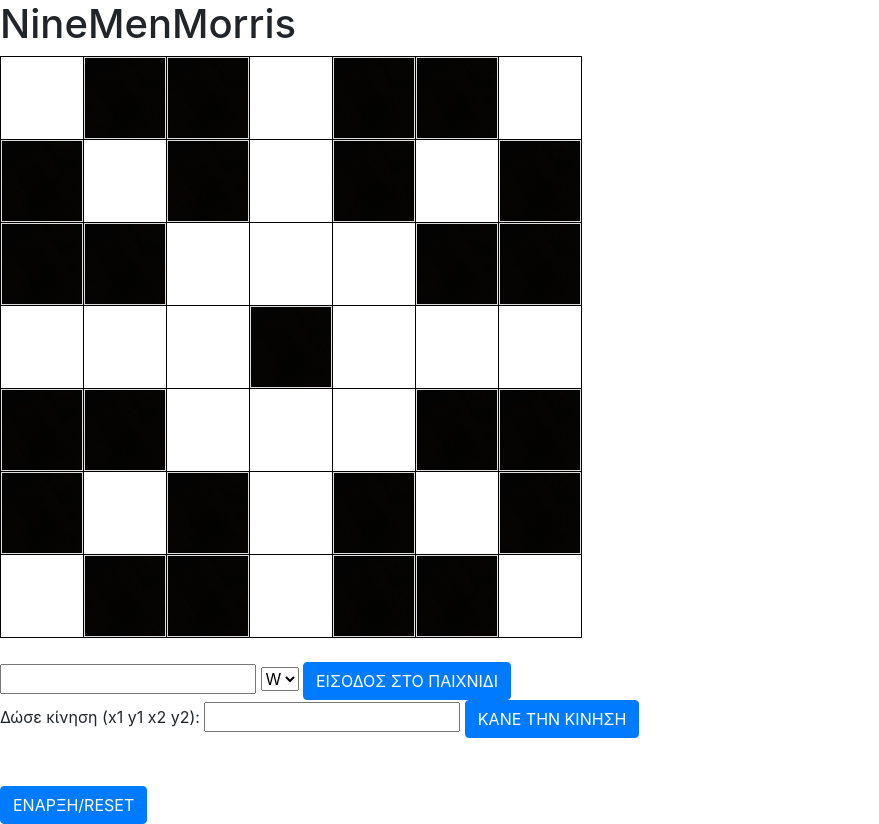
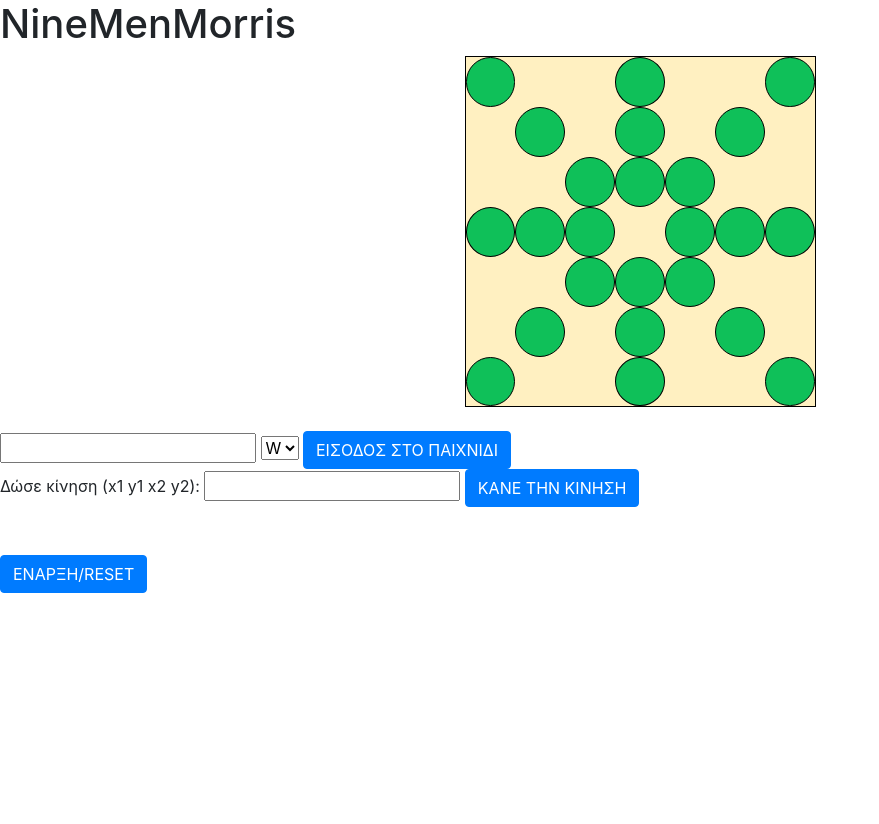
Before and after one commit to iee-ihu-gr-course1941/ADISE21_NineMensMorris, a PHP site: page / in a window 1280 px wide. Shown: the whole page, without its empty margins (0-879 px from the left). After the commit the page ends 593 px from the top, so only its background shows below. Run offline with PHP 8.4, Linux system fonts and the light colour scheme; data comes from the database, SQL or seed files in the repository.

Commit message:
Changed ninemenmorris.js and ninemenmorris.css to display board

```diff
--- a/css/ninemenmorris.css
+++ b/css/ninemenmorris.css
@@ -1,5 +1,48 @@
-#nmm_table TD {width: 3em; height: 3em; border:1px solid black;text-align:center;}
+#nmm_board{
+    display: flex;
+    justify-content: center;
+}
+
+#nmm_board table{
+    border: 1px solid black;
+}
+
+#nmm_table TD {
+    width: 50px;
+    height: 50px;
+    text-align:center;
+    padding: 0;
+}
+
 #nmm_table {border-collapse: collapse;}
-TD.r_square {background-color:#DDD;}
-TD.g_square {background-color:#FFF;}
-IMG.piece {width: 5em; height:5em; padding:0px; margin:0px;}
+
+TD.g_square{
+    background-color:#fff0c1;
+}
+
+TD.r_square{
+    background-color:#fff0c1;
+}
+
+
+/* TD#square_4_2 div{
+    background-color: black;
+    border-radius: 50%;
+}
+
+TD#square_4_3 div{
+    background-color: rgb(228, 220, 220) !important;
+    border: 0px;
+    border-radius: 50%;
+} */
+
+
+div.g_square{
+    position: relative;
+    border: 1px solid black;
+    background-color: rgb(15, 192, 89);
+    border-radius: 50%;
+    width: 100%;
+    height: 100%;
+    z-index: 10;
+}
--- a/js/ninemenmorris.js
+++ b/js/ninemenmorris.js
@@ -44,11 +44,11 @@ function fill_board_by_data(data,y,z) {
 		var o = data[i];
 		var id = '#square_'+ o.X + '_' + o.Y;
 		if (o.Bcolor == 'r') {
-			var im ='<img class="piece" src="images/B.png">';
+			var div ='<div class="r_square">';
 		} else if (o.Bcolor == 'g') {
-			var im = '<img class="piece" src="images/W.png">';
+			var div = '<div class="g_square">';
 		}
-		$(id).addClass(o.Bcolor+'_square').html(im);
+		$(id).addClass(o.Bcolor+'_square').html(div);
 
 	}
 }
```
